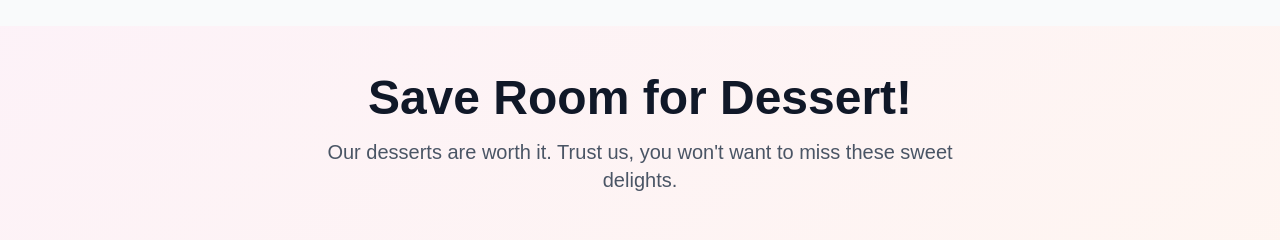
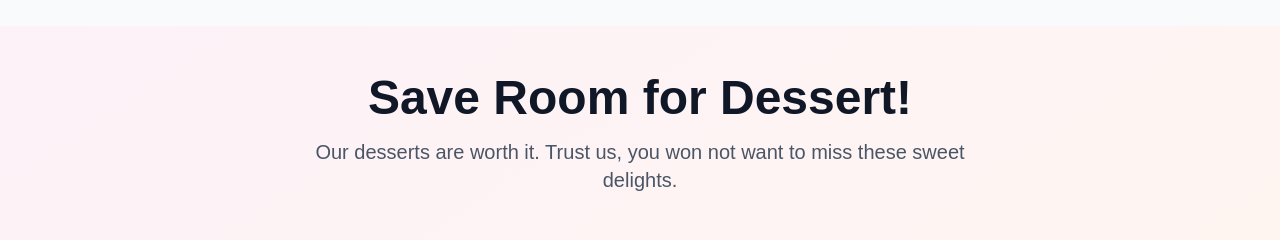
Before and after one commit to sarcaxticlarka/foundry-a--assingment, a Next.js app: page / in a window 1280 px wide. Shown: the part 3180-3420 px from the top of the page. Built offline with nearby package versions, Linux system fonts and the light colour scheme; grey boxes are pictures that could not be loaded.

Commit message:
fixing erro

```diff
--- a/app/landingPage/sections/desertMenu.js
+++ b/app/landingPage/sections/desertMenu.js
@@ -38,8 +38,9 @@ const DessertMenu = () => {
             Save Room for Dessert!
           </h1>
           <p className="text-xl text-gray-600 max-w-2xl mx-auto">
-            Our desserts are worth it. Trust us, you won&apos;t want to miss these sweet delights.
-          </p>
+          <p className="text-xl text-gray-600 max-w-2xl mx-auto">
+  Our desserts are worth it. Trust us, you won not want to miss these sweet delights.
+</p>          </p>
         </div>
 
         {/* Dessert Grid */}
```
